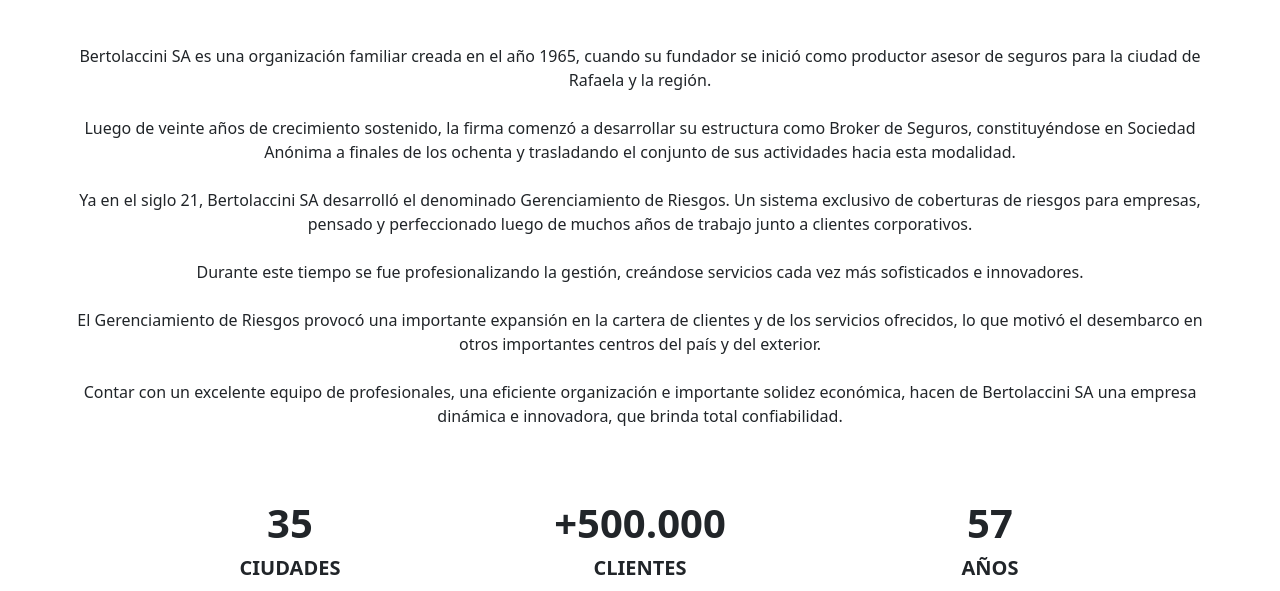
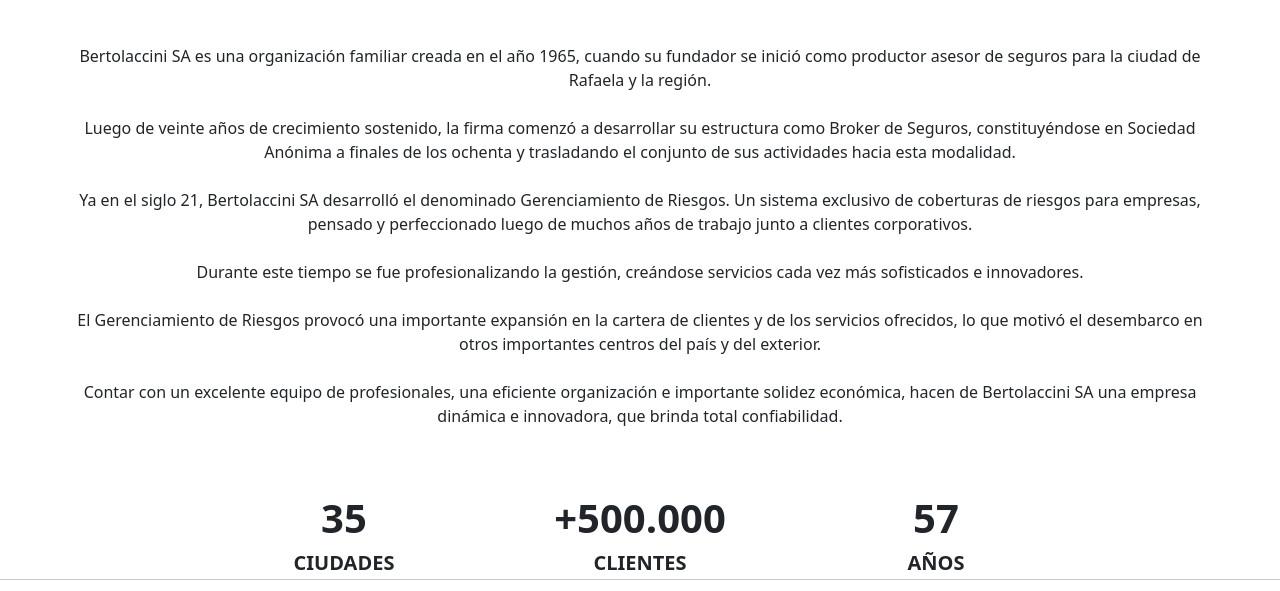
Before and after one commit to Nachobertole/ProyectofinalBertole, a website: page pages/quienessomos.html in a window 1280 px wide. Shown: the part 860-1451 px from the top of the page. Drawn offline with nearby package versions, Linux system fonts and the light colour scheme.

Commit message:
cambios en grid

```diff
--- a/pages/quienessomos.html
+++ b/pages/quienessomos.html
@@ -72,23 +72,19 @@
             Contar con un excelente equipo de profesionales, una eficiente organización e importante solidez económica, hacen de Bertolaccini SA una empresa dinámica e innovadora, que brinda total confiabilidad.
         </p>
 
+    </main>
+    <section class="grid">
         <div>
-            <table class="tabla-centrada">
-                <tr class="quienessomos">
-                    <td>
-                        <span class="letramayor"> 35 </span> <br/>  CIUDADES
-                    </td>
-                    <td>
-                        <span class="letramayor"> +500.000 </span> <br/> CLIENTES
-                    </td>
-                    <td>
-                        <span class="letramayor"> 57 </span> <br/> AÑOS
-                    </td>
-                </tr>
-            </table>
+            <span class="letramayor"> 35 </span> <br/>  CIUDADES
         </div>
+        <div>
+            <span class="letramayor"> +500.000 </span> <br/> CLIENTES
+        </div>
+        <div>
+            <span class="letramayor"> 57 </span> <br/> AÑOS
+        </div>
+    </section>
 
-    </main>
     <footer>
         <hr/>
         <table class="tabla-centradados">
--- a/scss/style.scss
+++ b/scss/style.scss
@@ -7,18 +7,18 @@
 @import "utilidades/mixin";
 
 /*reset*/
-*{
-    margin:0;
+* {
+    margin: 0;
     padding: 0;
 }
 
 
-body{
+body {
     background-color: $color-fondo-principal !important;
 }
 
 /* ESTILO DE H1 PARA TODOS LOS HTML*/
-h1{
+h1 {
     text-align: center;
     font-size: 50px;
     margin: 2%;
@@ -27,61 +27,70 @@
     animation-iteration-count: unset;
     color: $color-principal-texto;
 }
+
 @keyframes aparecer {
     0% {
         opacity: 0;
     }
+
     100% {
         opacity: 1;
     }
 }
-main{
-    h2{
+
+main {
+    h2 {
         text-align: center;
         font-weight: bold;
         margin: 1%;
         color: $color-secundario-texto;
     }
-    .texto-home{
+
+    .texto-home {
         text-align: center;
         margin: 3%;
         padding: 1%;
     }
 }
+
 /* ESTILO ANCORD */
-a{
+a {
     color: $color-principal-texto !important;
 }
-a:hover{
+
+a:hover {
     color: $color-secundario-texto !important;
 }
 
 /* ESTILO FOOTER */
 
-footer{
-    .tabla-centradados{
+footer {
+    .tabla-centradados {
         width: 12vh;
         margin: auto;
         text-align: center;
     }
-    .instagram{
+
+    .instagram {
         padding-left: 0.8em;
         padding-right: 0.8em;
     }
-    .texto-footer{
+
+    .texto-footer {
         text-align: right;
     }
 }
 
 /* ESTILO HTML SERVICIOS */
-main{
-    .contenedor{
+main {
+    .contenedor {
         display: flex;
         flex-direction: row;
         flex-wrap: wrap;
         justify-content: center;
         text-align: center;
-        .servicio{
+
+        .servicio {
             text-align: center;
             font-size: 19px;
             font-weight: bold;
@@ -91,43 +100,61 @@
             margin: 50px;
             padding: 10px;
             display: inline-block;
-            .imagenservicios{
+
+            .imagenservicios {
                 @include medidas (63%, 63%);
             }
-            .detalle-servicio{
+
+            .detalle-servicio {
                 font-size: 17px;
                 font-weight: lighter;
             }
         }
     }
-    .TextoQuienesSomos{
+
+    .TextoQuienesSomos {
         text-align: center;
         margin: 60px;
     }
-    div{
-        .tabla-centrada{
-            margin: auto;
-            text-align: center;
-            .quienessomos{
-                td{
-                    border: none;
-                    @include medidas (350px, 100px);
-                    font-size: 20px;
-                    font-weight: bold;
-                    .letramayor{
-                        font-size: 200%;
-                    }
-                }
-            }
-        }
-    }
 }
+
 /* ESTILO IMAGEN CONTACTATE */
-.div-contactate{
+.div-contactate {
     text-align: center;
     @include medidas (100%, auto);
-    .imagen-contactate{
+
+    .imagen-contactate {
         width: 40%;
         border-radius: 20px;
     }
 }
+
+
+/* ESTILO TABLA GRID */
+.grid {
+    display: grid;
+    grid-template-columns: repeat(3, 37vh);
+    grid-template-rows: 75px;
+    justify-content: center;
+    text-align: center;
+    font-size: 20px;
+    font-weight: bold;
+
+    .letramayor {
+        font-size: 200%;
+    }
+}
+
+@media screen and (max-width: 640px) {
+    .grid {
+        grid-template-columns: repeat(3,15vh);
+        font-size: 12.5px;
+    }
+}
+
+@media screen and (min-width: 640px) and (max-width: 768px) {
+    .grid {
+        grid-template-columns: repeat(3,20vh);
+        font-size: 16px;
+    }
+}
```
Also changed, not shown: css/styles.css.
